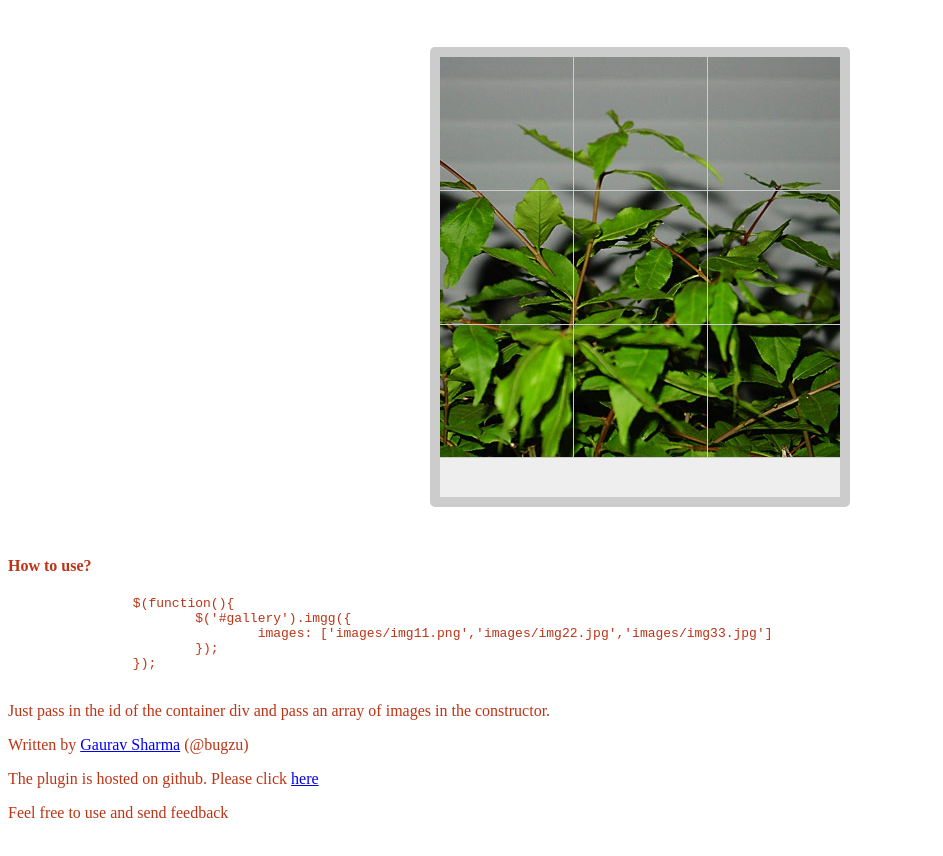
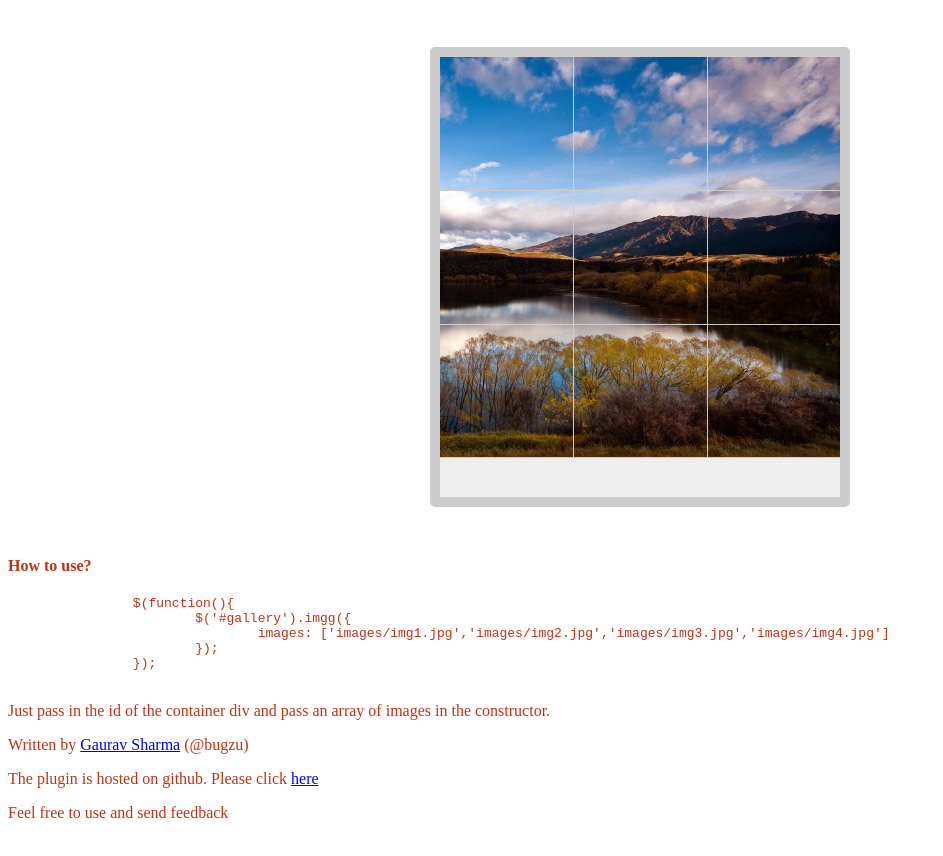
Before and after one commit to bugzin/MosaicGallery, a plain HTML site: page index.html in a window 1280 px wide. Shown: the part 48-904 px from the top of the page, without its empty margins (0-943 px from the left). Drawn offline with Linux system fonts and the light colour scheme.

Commit message:
New Images

```diff
--- a/index.html
+++ b/index.html
@@ -35,7 +35,7 @@
 		<script>
 			$(function(){
 				$('#gallery').imgg({
-					images: ['images/img11.png','images/img22.jpg','images/img33.jpg']
+					images: ['images/img1.jpg','images/img2.jpg','images/img3.jpg','images/img4.jpg']
 				});
 			});
 		</script>
@@ -44,7 +44,7 @@
 		<pre>
 		$(function(){
 			$('#gallery').imgg({
-				images: ['images/img11.png','images/img22.jpg','images/img33.jpg']
+				images: ['images/img1.jpg','images/img2.jpg','images/img3.jpg','images/img4.jpg']
 			});
 		});
 		</pre>
```
Also changed, not shown: images/img1.jpg (added), images/img2.jpg (added), images/img3.jpg (added), images/img4.jpg (added).
